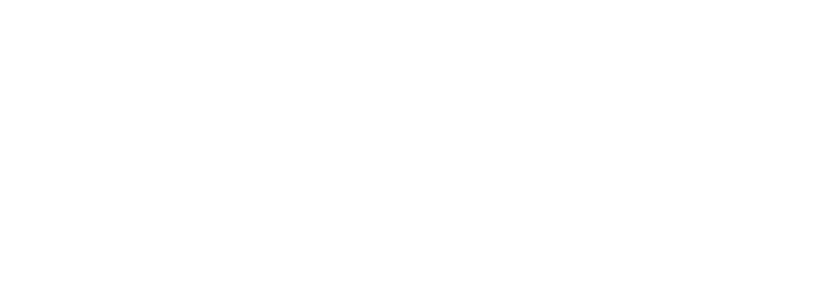
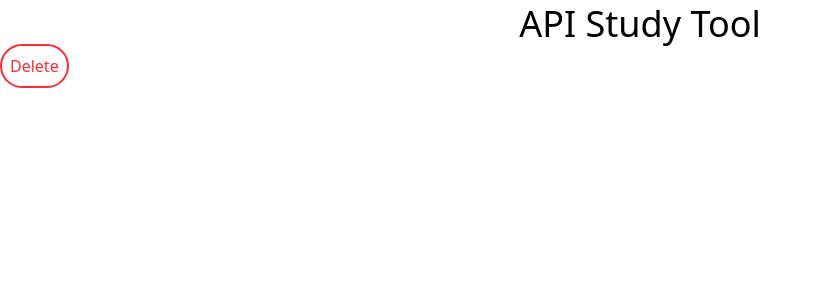
Before and after one commit to Jayden-Revelpulle/AI-Study-Tool, a React (Vite) app in the folder client/: page /course/1 in a window 1280 px wide. Before the commit this address had no page. Shown: the top 300 px of the page, without its empty margins (0-821 px from the left). Built offline with nearby package versions, Linux system fonts and the light colour scheme.

Commit message:
Created course page and worked on delete course functionality

```diff
--- a/client/src/App.tsx
+++ b/client/src/App.tsx
@@ -1,11 +1,13 @@
 // client/src/App.tsx
 import { Routes, Route } from "react-router-dom";
 import Home from "./pages/Home";
+import Course from "./pages/Course";
 
 function App() {
   return (
     <Routes>
       <Route path="/" element={<Home />} />
+      <Route path="/course/:id" element={<Course />} />
     </Routes>
   );
 }
--- /dev/null
+++ b/client/src/assets/URL.ts
@@ -0,0 +1,3 @@
+const API_BASE_URL = "http://localhost:3000/api/v1";
+
+export default API_BASE_URL;
--- /dev/null
+++ b/client/src/pages/Course.tsx
@@ -0,0 +1,27 @@
+import { useLocation, useParams } from "react-router-dom"
+import API_BASE_URL from "../assets/URL";
+import axios from "axios";
+
+export default function Course() {
+    const location = useLocation();
+    const courseName = location.state?.name;
+    const { id } = useParams();
+
+    const deleteCourse = async (id: string) => {
+        try {
+            await axios.delete(`${API_BASE_URL}/courses/${id}`);
+        } catch(err) {
+            console.error("Error deleting course:", err);
+        }
+    }
+
+
+  return (
+    <>
+        <h1 className="text-center text-4xl mt-1">API Study Tool</h1>
+        <h3 className="text-center text-2xl">{courseName}</h3>
+        <button className='text-red-500 border-2 rounded-full p-2'
+        onClick={() => id && deleteCourse(id)}>Delete</button>
+    </>
+  )
+}
--- a/client/src/pages/Home.tsx
+++ b/client/src/pages/Home.tsx
@@ -1,16 +1,16 @@
 
 import { useState, useEffect } from "react";
+import { useNavigate } from "react-router-dom";
 import axios from "axios";
 import Course from "../components/Course";
 import CourseModel from "../components/CourseModel";
+import API_BASE_URL from "../assets/URL";
 
 interface Course {
   _id: string;
   name: string;
   color: string;
 }
-
-const API_BASE_URL = "http://localhost:3000/api/v1";
 
 export default function Home() {
   const [courses, setCourses] = useState<Course[]>([]);
@@ -28,6 +28,8 @@ export default function Home() {
     fetchCourses();
   }, []);
 
+  const navigate = useNavigate();
+
   return (
     <>
       <h1 className="text-center text-4xl mt-1">API Study Tool</h1>
@@ -36,7 +38,13 @@ export default function Home() {
         <CourseModel onCourseCreated={fetchCourses} />
         <div className="grid grid-cols-1 sm:grid-cols-2 md:grid-cols-3 lg:grid-cols-4 gap-4 mt-4">
           {courses.map((course) => (
-            <Course key={course._id} name={course.name} color={"red"} />
+            <div
+                key={course._id}
+                onClick={() => navigate(`/course/${course._id}`, { state: { name: course.name }})}
+                className="cursor-pointer"
+            >
+                <Course key={course._id} name={course.name} color={"red"} />
+            </div>
           ))}
         </div>
       </div>
```
